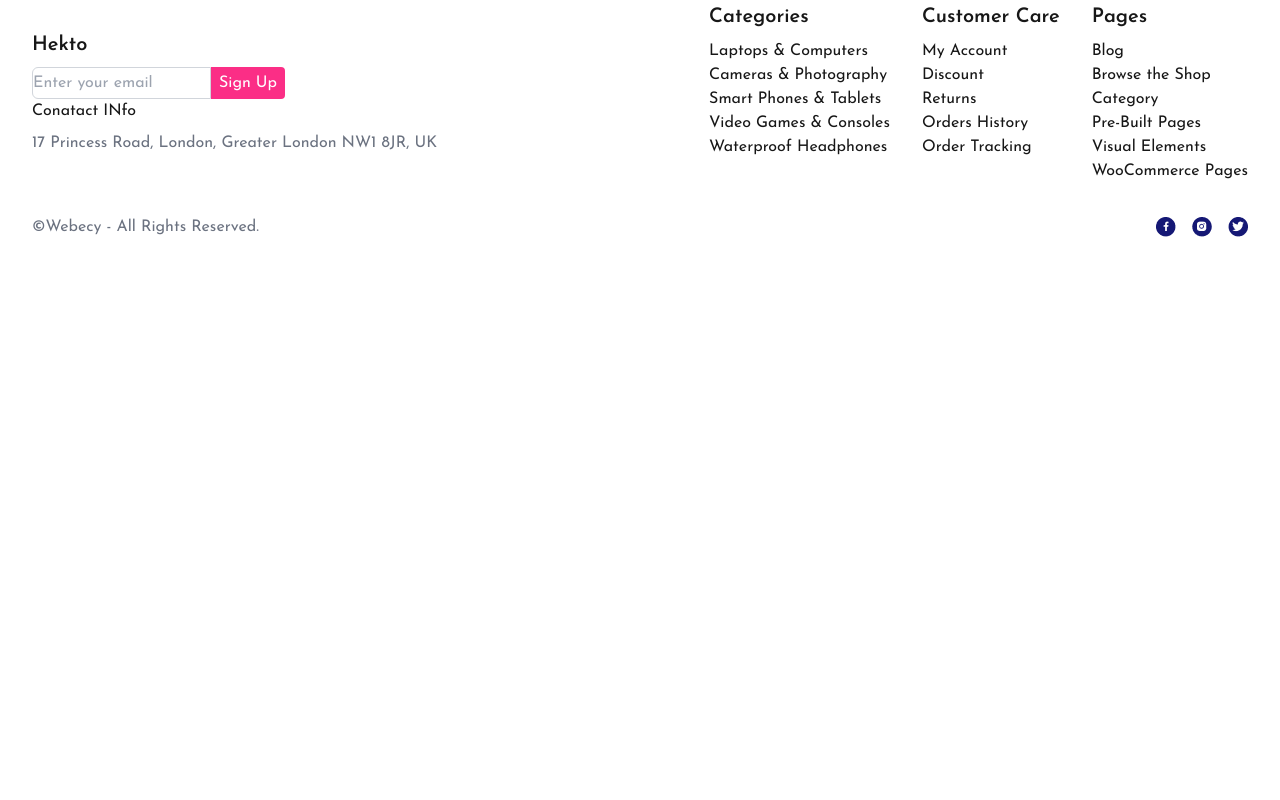
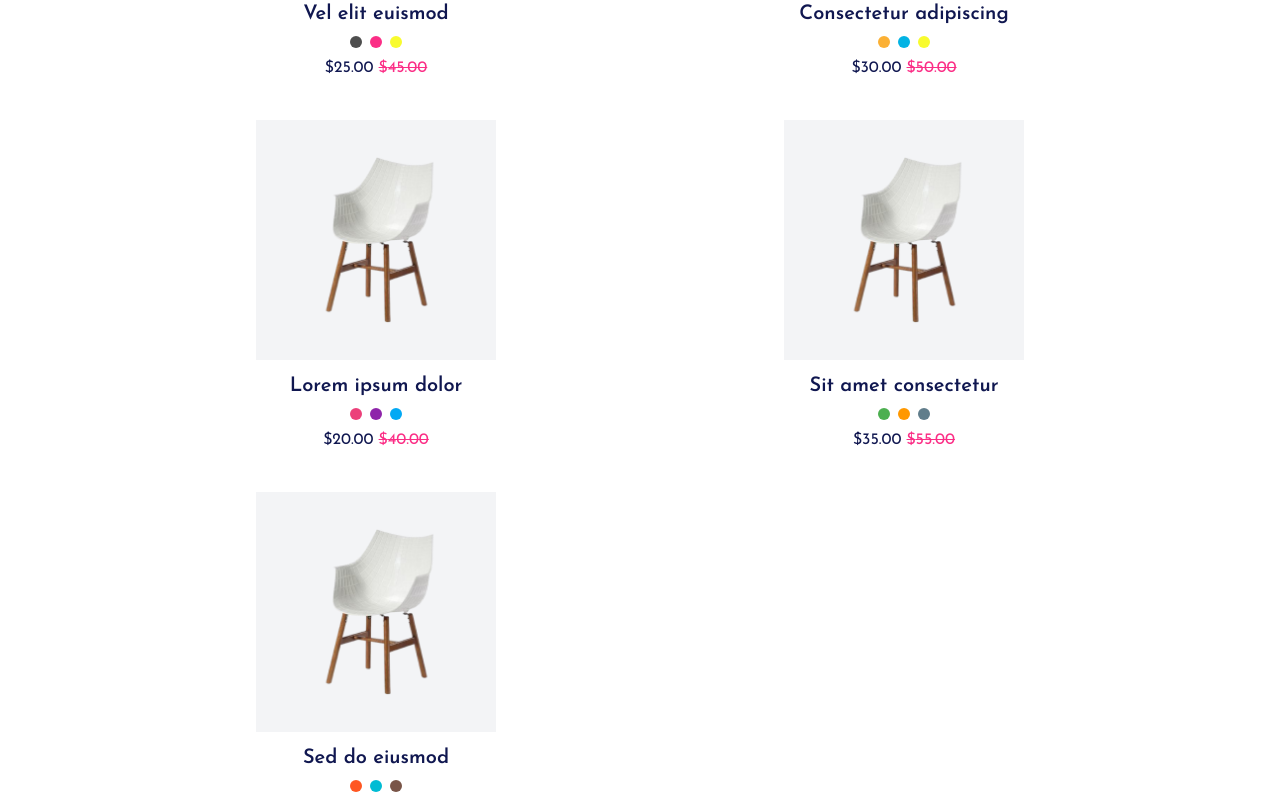
Before and after one commit to Bilalraza617/GIAIC-assignment, a Next.js app in the folder uiux_hackathon/: page /shop-grid in a window 1280 px wide. Shown: the part 1100-1900 px from the top of the page. Before the commit the page ends 1371 px from the top, so only its background shows below. Built offline with nearby package versions, Linux system fonts and the light colour scheme.

Commit message:
product grid ocmponent

```diff
--- /dev/null
+++ b/uiux_hackathon/src/components/ProductGrid.tsx
@@ -0,0 +1,83 @@
+import Image from 'next/image';
+import Link from 'next/link';
+import React from 'react'
+
+const productList = [
+    {
+        link: "#",
+        image: "/1.png", // Provide the actual image path
+        name: "Vel elit euismod",
+        variant: ["#4e4e4e", "#fb2e86", "#f8fb2e"],
+        price: 25.00,
+        cutPrice: 45.00,
+    },
+    // Add more products to test the wrapping
+    {
+        link: "#",
+        image: "/1.png",
+        name: "Consectetur adipiscing",
+        variant: ["#fbb034", "#02b3e4", "#f8fb2e"],
+        price: 30.00,
+        cutPrice: 50.00,
+    },
+    {
+        link: "#",
+        image: "/1.png",
+        name: "Lorem ipsum dolor",
+        variant: ["#ec407a", "#8e24aa", "#03a9f4"],
+        price: 20.00,
+        cutPrice: 40.00,
+    },
+    {
+        link: "#",
+        image: "/1.png",
+        name: "Sit amet consectetur",
+        variant: ["#4caf50", "#ff9800", "#607d8b"],
+        price: 35.00,
+        cutPrice: 55.00,
+    },
+    {
+        link: "#",
+        image: "/1.png",
+        name: "Sed do eiusmod",
+        variant: ["#ff5722", "#00bcd4", "#795548"],
+        price: 40.00,
+        cutPrice: 60.00,
+    },
+];
+
+const ProductGrid = () => {
+    return (
+        <div className='bg-white flex flex-wrap items-center justify-between gap-10 w-[60%] m-auto mt-40'>
+            {productList.map((item, index) => (
+                <Link href={item.link} passHref key={index} className='bg-gray-00 flex flex-col items-center w-60 h-70 '>
+                    <Image
+                        src={item.image}
+                        alt={'Product'}
+                        width={500}
+                        height={500}
+                        className='w-30 h-30 object-cover bg-gray-100 p-8'
+                    />
+                    <div className='text-center flex flex-col gap-2 pt-3'>
+                        <h2 className=' text-xl text-navyBlue font-extrabold'>{item.name}</h2>
+                        <div className='flex justify-center gap-2'>
+                            {item.variant.map((color, colorIndex) => (
+                                <div
+                                    key={colorIndex}
+                                    style={{ backgroundColor: color }}
+                                    className='h-3 w-3 rounded-full'
+                                ></div>
+                            ))}
+                        </div>
+                        <p className='text-navyBlue'>
+                            ${item.price.toFixed(2)}{' '}
+                            <span className='line-through text-[#FB2E86]'>${item.cutPrice.toFixed(2)}</span>
+                        </p>
+                    </div>
+                </Link>
+            ))}
+        </div>
+    )
+}
+
+export default ProductGrid;
```
